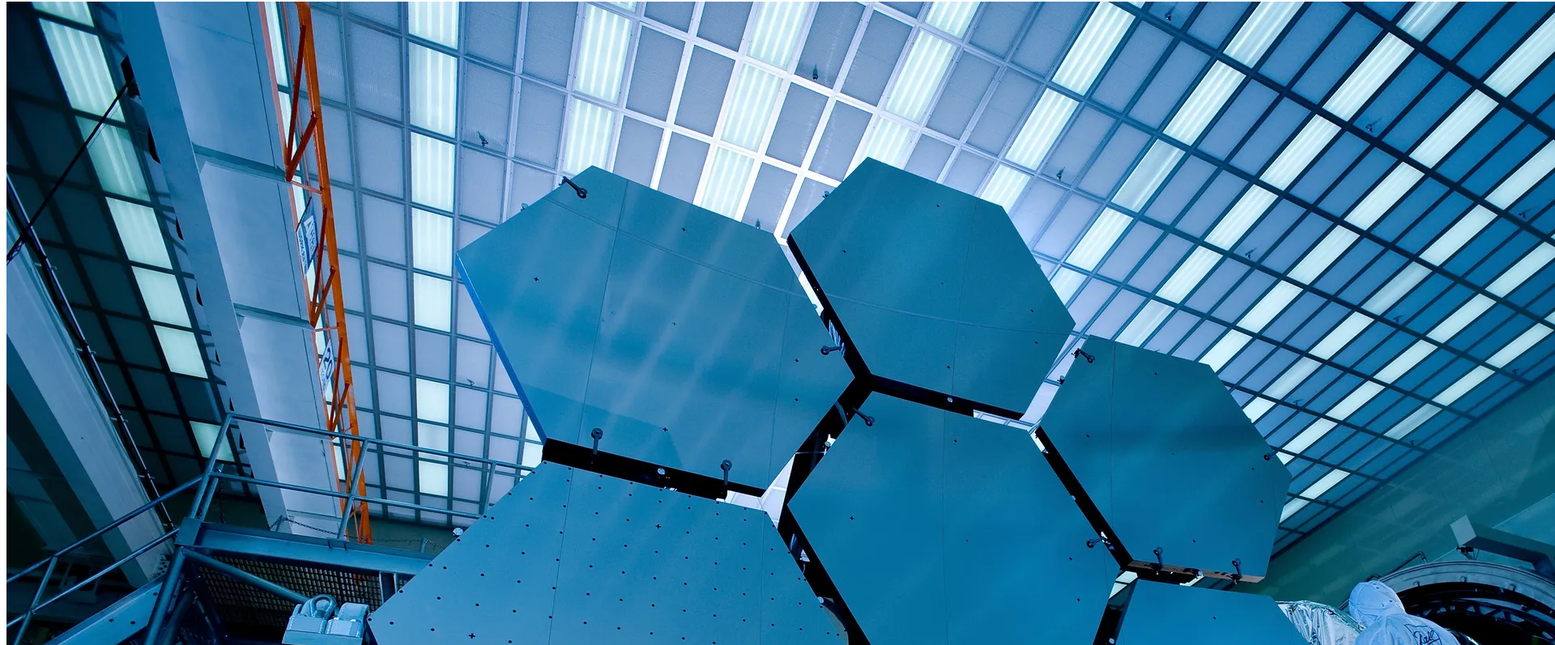
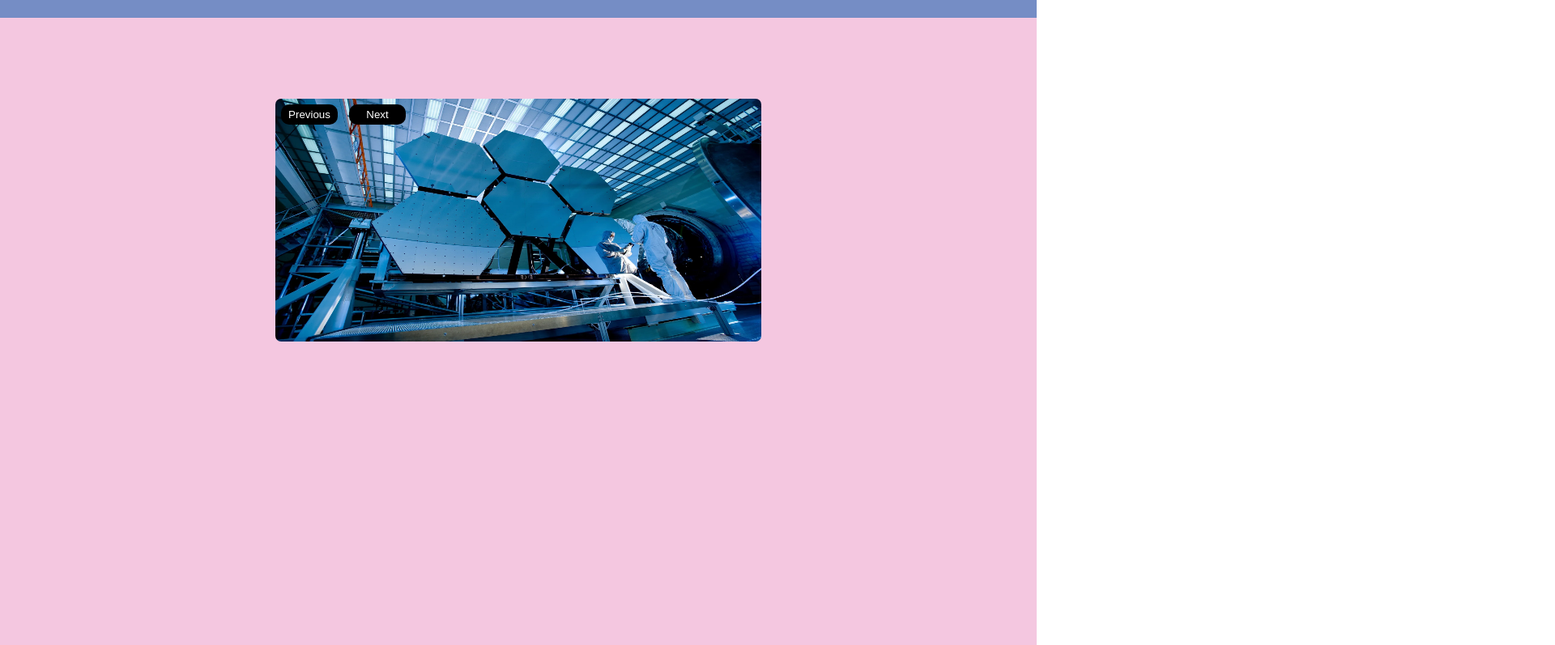
Before and after one commit to RandyMj/slider, a website: page index.html in a window 1280 px wide. Shown: the part 78-875 px from the top of the page at 81% size, 1920 px wide, since content can reach past the window. Drawn offline with Linux system fonts and the light colour scheme.

Commit message:
Sass compiled

```diff
--- a/src/css/styles.css
+++ b/src/css/styles.css
@@ -1,3 +1,60 @@
+* {
+  box-sizing: border-box;
+  margin: 0;
+  padding: 0;
+}
 
+header {
+  display: flex;
+  width: 100vw;
+  height: 100px;
+  background-color: #758DC5;
+  justify-content: center;
+  align-items: center;
+}
+
+header h1 {
+  font-family: "Permanent Marker", cursive;
+  color: #372f60;
+}
+
+main {
+  display: flex;
+  width: 100vw;
+  height: 100vh;
+  background-color: #f4c7e0;
+  justify-content: center;
+}
+
+.container {
+  display: flex;
+  margin-top: 100px;
+  width: 600px;
+  height: 300px;
+}
+
+.container img {
+  position: absolute;
+  width: 600px;
+  height: 300px;
+  border-radius: 7px;
+}
+
+button {
+  z-index: 10;
+  width: 70px;
+  height: 25px;
+  border-radius: 10px;
+  background-color: black;
+  border: none;
+  color: white;
+  margin: 7px;
+}
+
+button:hover {
+  cursor: pointer;
+  background-color: white;
+  color: black;
+}
 
 /*# sourceMappingURL=styles.css.map */
```
Also changed, not shown: 1 other file.
